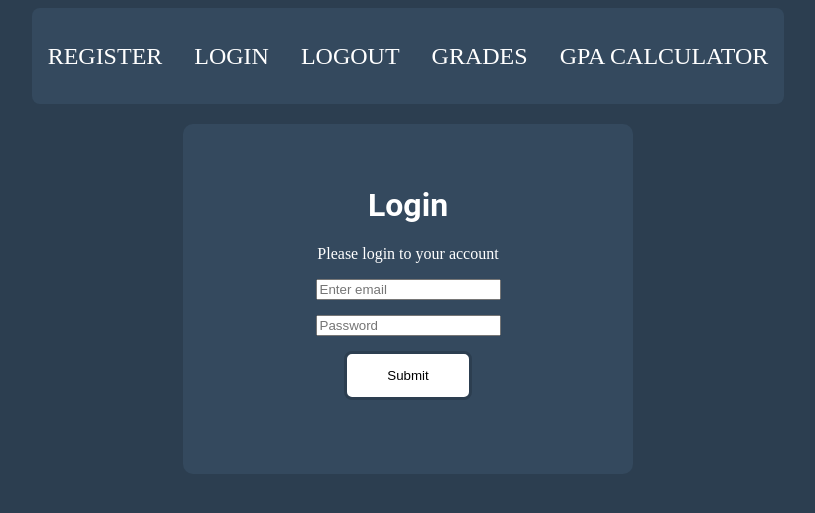
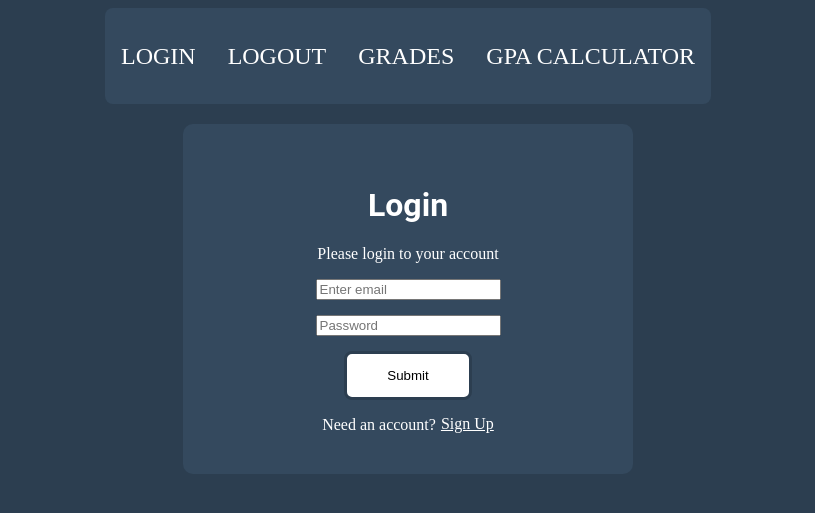
Before and after one commit to stevenbennett-yvr/ProjectMain, a Flask app: page /login in a window 1280 px wide. Shown: the top 513 px of the page, without its empty margins (232-1047 px from the left). Run offline with Flask 2, Linux system fonts and the light colour scheme; some libraries are stand-ins or nearby versions.

Commit message:
Removed the link to the Register page from the navbar and moved it to the login page

```diff
--- a/static/style.css
+++ b/static/style.css
@@ -297,3 +297,14 @@ p {
     justify-content: space-evenly;
     gap: 10px;
 }
+
+#register-link a {
+    color: white;
+    margin-top: 15px;
+    margin-left: 5px;
+}
+
+#register-link {
+    display: flex;
+    justify-content: center;
+}
--- a/templates/base.html
+++ b/templates/base.html
@@ -21,7 +21,7 @@
 
 <nav class="top-nav">
   <ul class="nav-list">
-    <a class="nav-item nav-link" href="/">Register</a>
+
     <a class="nav-item nav-link" href="/login">Login</a>
     <a class="nav-item nav-link" href="/logout">Logout</a>
     <a class="nav-item nav-link" href="/logged_in">Grades</a>
--- a/templates/login.html
+++ b/templates/login.html
@@ -24,6 +24,10 @@
     <div id="submit-btn">
       <button type="submit" class="btn btn-primary">Submit</button>
     </div>
+    <div id="register-link">
+      <p> Need an account?</p>
+      <a class="nav-item nav-link" href="/">Sign Up</a>
+    </div>
   </form>
 </div>
 {% endblock %}
```
